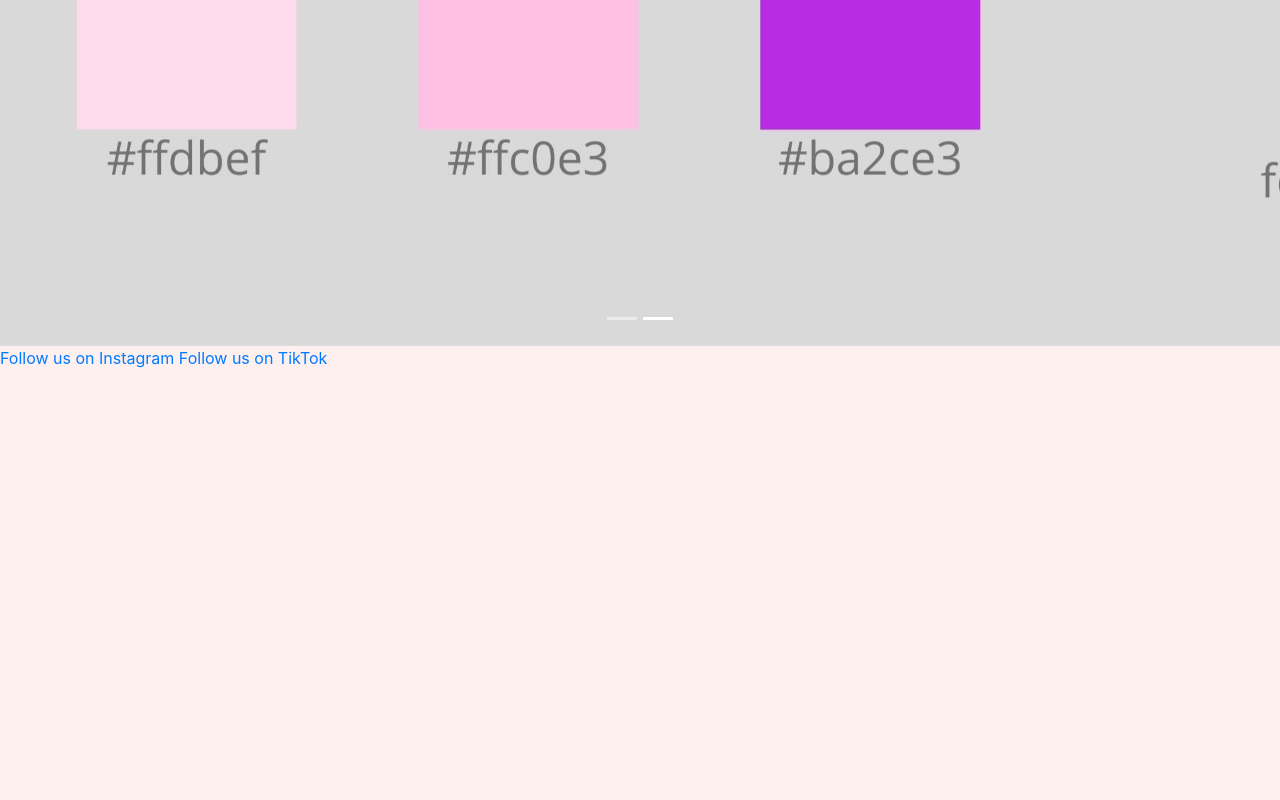
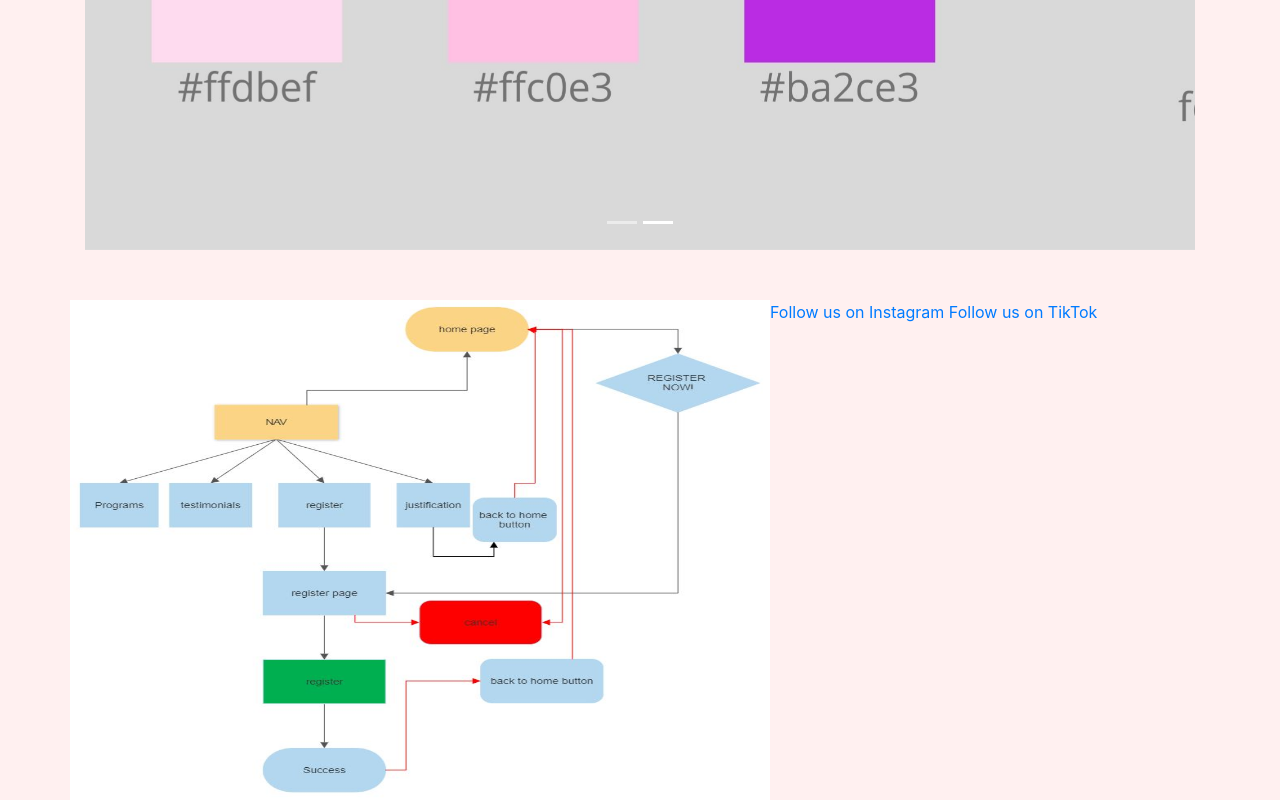
Before and after one commit to NiyaGeorgieva/prj4-mariposa, a plain HTML site: page justification.html in a window 1280 px wide. Shown: the part 501-1301 px from the top of the page. Before the commit the page ends 871 px from the top, so only its background shows below. Drawn offline with nearby package versions, Linux system fonts and the light colour scheme.

Commit message:
styles flow chart image

```diff
--- a/css/styles.css
+++ b/css/styles.css
@@ -77,6 +77,15 @@ body {
 	margin-right: auto;
 }
 
+.image-flowchat img {
+
+	display: block;
+	margin-left: auto;
+	margin-right: auto;
+	height: 500px;
+	width: 700px;
+}
+
 main h4 {
   margin: 5px 0px;
   color: #ba2ce3;
--- a/justification.html
+++ b/justification.html
@@ -84,6 +84,9 @@
 
 <!-- carousel start -->
   <div class="carousel-justification">
+	  <div class="container">
+      <div class="row text-center align-middle">
+        <div class="col-lg-12 margin-bottom-50">
 		<div id="carouselExampleIndicators" class="carousel slide" data-ride="carousel">
 		  <ol class="carousel-indicators">
 			<li data-target="#carouselExampleIndicators" data-slide-to="0" class="active"></li>
@@ -110,10 +113,14 @@
 <!-- carousel end -->
 
 <!-- flow chart start -->
+	<div class="image-flowchat">
+		<img src="images/Flowchart.jpg" alt="flowchart of the website">
+	</div>
 <!-- flow chart end -->
-	<a href="https://www.instagram.com/mariposadancestudio/">Follow us on Instagram</a>
-    <a href="https://www.tiktok.com/@mariposadancestudio?lang=en">Follow us on TikTok</a>
-
+	<div class="links">
+		<a href="https://www.instagram.com/mariposadancestudio/">Follow us on Instagram</a>
+		<a href="https://www.tiktok.com/@mariposadancestudio?lang=en">Follow us on TikTok</a>
+	</div>
 <!-- js links start -->
     <script src="js/jquery-3.6.0.slim.min.js"></script>
     <script src="js/bootstrap.bundle.min.js"></script>
```
